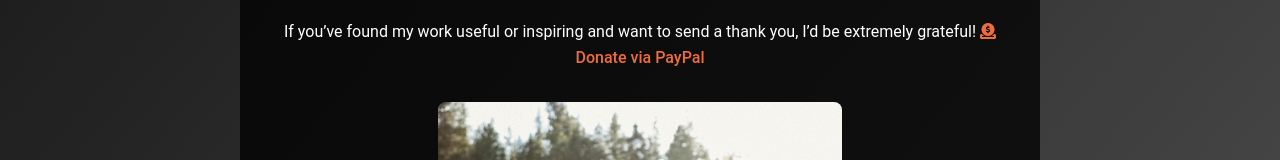
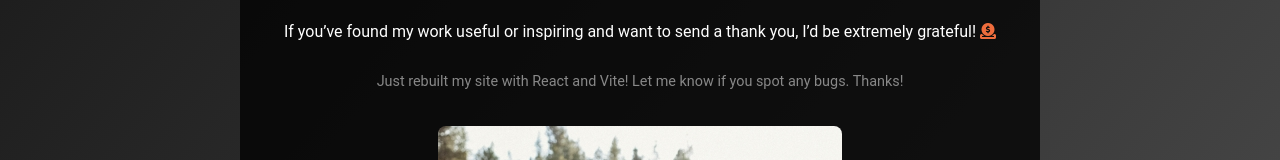
Before and after one commit to NMGIS/NMGIS.github.io, a React (Vite) app: page /about in a window 1280 px wide. Shown: the part 573-733 px from the top of the page. Built offline with nearby package versions, Linux system fonts and the light colour scheme.

Commit message:
add about text

```diff
--- a/src/App.css
+++ b/src/App.css
@@ -171,3 +171,7 @@ ul, ol {
 ul li, ol li {
   margin-bottom: 0.5rem;
 }
+.note {
+  font-size: 0.9em; /* or try 90% */
+  color: #888; /* optional: lighter color to further distinguish it */
+}
--- a/src/components/About.jsx
+++ b/src/components/About.jsx
@@ -23,10 +23,11 @@ const About = () => {
           target="_blank"
           rel="noopener noreferrer"
         >
-          <i className="fas fa-donate fa-1x"></i> Donate via PayPal
+          <i className="fas fa-donate fa-1x"></i>
         </a>
       </p>
-
+      <br/>
+      <p class="note" style={{ textAlign: "center" }}>Just rebuilt my site with React and Vite! Let me know if you spot any bugs. Thanks!</p>
       <figure style={{ textAlign: "center", marginTop: "2rem" }}>
         <img
           src="/images/Fam2.JPG"
```
